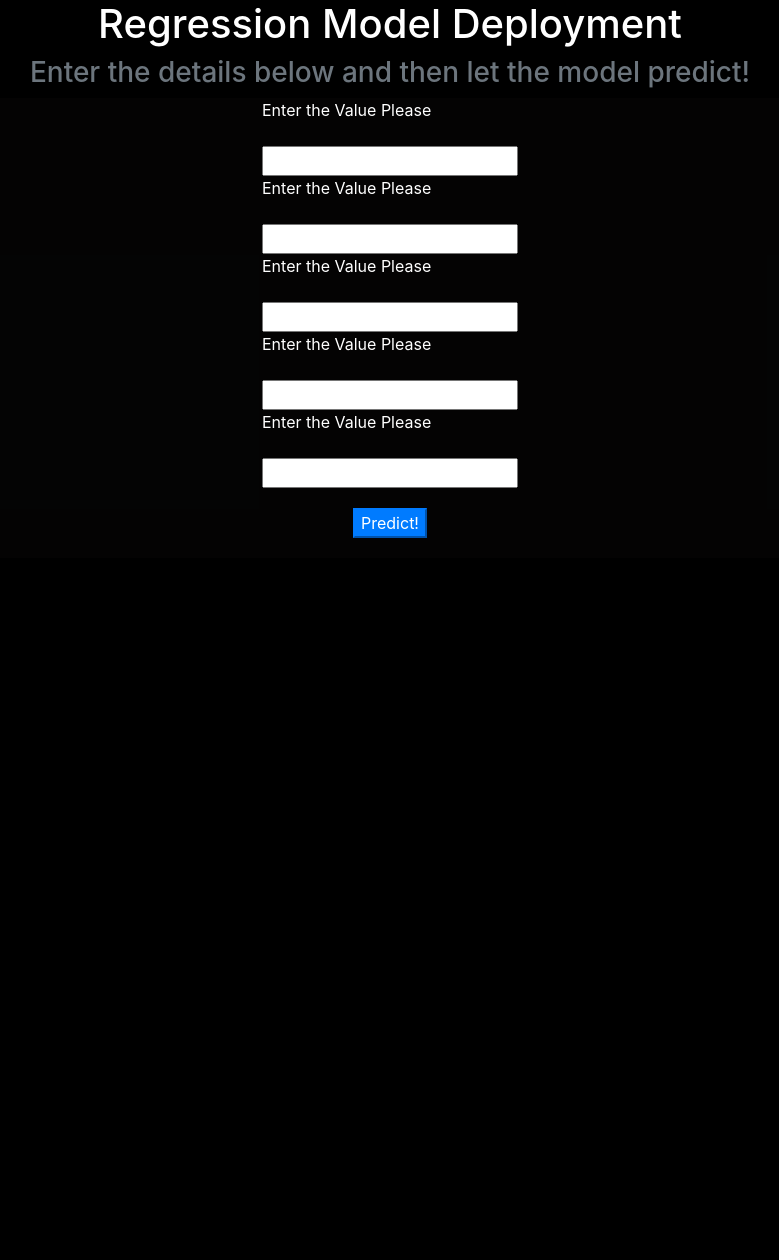
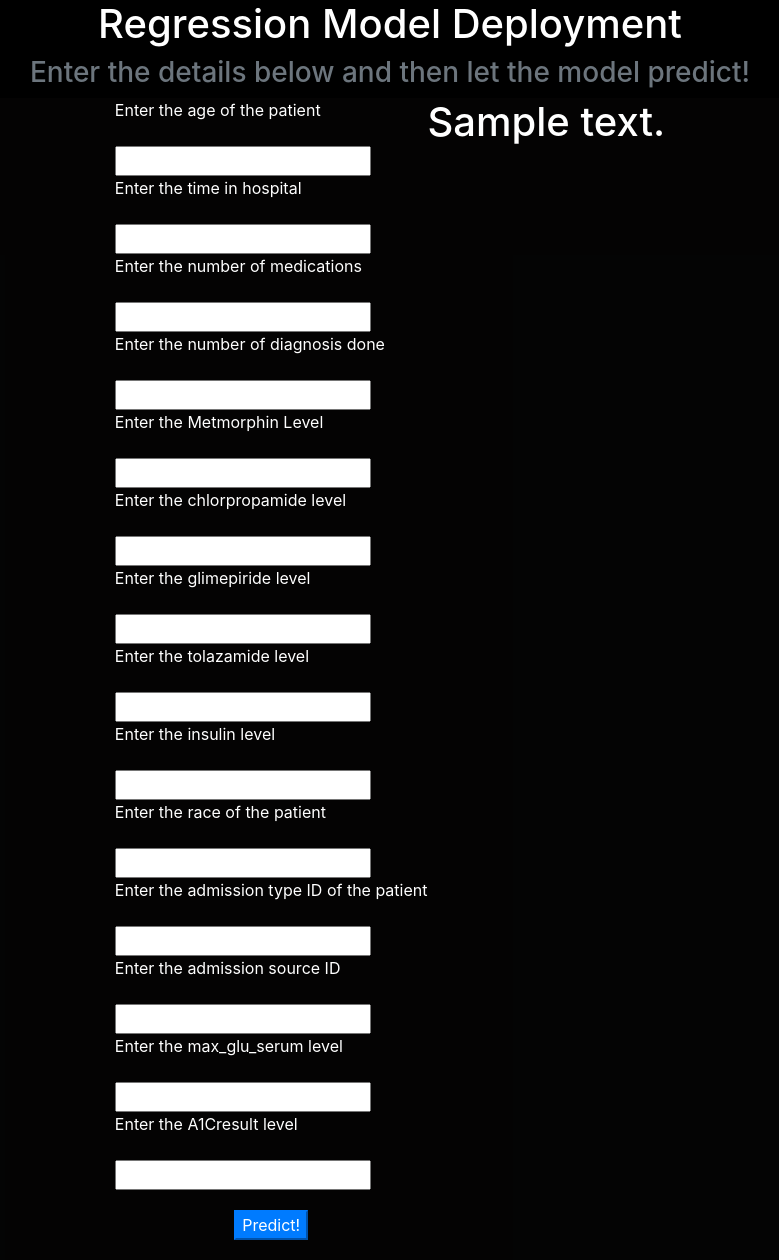
Before and after one commit to Zaid-R98/Hospital_Readmission_Analysis, a Flask app: template templates/regression.html in a window 1280 px wide. Shown: the whole page, without its empty margins (250-1029 px from the left). Before the commit the page ends 538 px from the top, so only its background shows below. Run offline with Flask 2, Linux system fonts and the light colour scheme; the template is opened without the code that fills it: values that come from a table or form of the project are taken from there, most other values are stand-ins (such as "Sample title", 1, 10 or a date in 2020); some libraries are stand-ins or nearby versions.

Commit message:
Working commit

```diff
--- a/app.py
+++ b/app.py
@@ -1,13 +1,51 @@
 from flask import Flask, request, jsonify, render_template
 from forms import PredictForm
+from tensorflow import keras
+import pandas as pd
+import numpy as np
+import joblib
+
 app = Flask(__name__)
 app.config['SECRET_KEY'] = 'thisisjustatest'
 @app.route('/', methods=['GET','POST'])
 def indexfunc():
     form=PredictForm()
-    first=form.first.data
-    print('the value entered was', first)
-    return render_template('regression.html', form=form)
+    model = keras.models.load_model("price_prediction_model.h5")
+    transformer = joblib.load("data_transformer.joblib")
+    prediction_text=' Not Validated Yet..'
+    if form.validate_on_submit():
+        newdict={
+                'age': [str(form.age.data)],
+                'time_in_hospital': [int(form.time_in_hospital.data)],
+                'num_medications': [int(form.num_medications.data)],
+                'number_diagnoses': [int(form.number_diagnoses.data)],
+                'metformin':[str(form.metformin.data)],
+                'chlorpropamide':[str(form.chlorpropamide.data)],
+                'glimepiride':[str(form.glimepiride.data)],
+                'tolazamide':[str(form.tolazamide.data)],
+                'insulin':[str(form.insulin.data)],
+                'race':[str(form.race.data)],
+                'admission_type_id':[int(form.admission_type_id.data)],
+                'admission_source_id':[int(form.admission_source_id.data)],
+                'max_glu_serum':[str(form.max_glu_serum.data)],
+                'A1Cresult':[str(form.A1Cresult.data)]
+            }
+        newds=pd.DataFrame(newdict)
+
+        prediction = model.predict(transformer.transform(newds))
+
+        max_index_col = np.argmax(prediction, axis=1)
+
+        if max_index_col==0:
+            prediction_text=' The Patient will be readmitted > 30 Times '
+
+        if max_index_col==1:
+            prediction_text=' The Patient will be readmitted < 30 Times '
+
+        if max_index_col==2:
+            prediction_text=' The Patient will be not be readmitted '
+
+    return render_template('regression.html', form=form,prediction_text=prediction_text)
 
 if __name__ == "__main__":
     app.run(debug=True)
--- a/forms.py
+++ b/forms.py
@@ -2,24 +2,32 @@ from flask_wtf import FlaskForm
 from wtforms import StringField, PasswordField, SubmitField, BooleanField,ValidationError,SelectField,IntegerField,TextAreaField
 
 class PredictForm(FlaskForm):
-    first=IntegerField('Enter the Value Please')
-    second=IntegerField('Enter the Value Please')
-    third=IntegerField('Enter the Value Please')
-    fourth=IntegerField('Enter the Value Please')
-    fifth=IntegerField('Enter the Value Please')
-    sixth=IntegerField('Enter the Value Please')
-    seventh=IntegerField('Enter the Value Please')
-    eight=IntegerField('Enter the Value Please')
-    nine=IntegerField('Enter the Value Please')
-    ten=IntegerField('Enter the Value Please')
-    eleven=IntegerField('Enter the Value Please')
-    twelve=IntegerField('Enter the Value Please')
-    thirteen=IntegerField('Enter the Value Please')
-    fourteen=IntegerField('Enter the Value Please')
-    fifteen=IntegerField('Enter the Value Please')
-    sixteen=IntegerField('Enter the Value Please')
-    seventeen=IntegerField('Enter the Value Please')
-    eighteen=IntegerField('Enter the Value Please')
-    nineteen=IntegerField('Enter the Value Please')
-    twenty=IntegerField('Enter the Value Please')
-    submit = SubmitField('Predict!')
+    age=StringField(' Enter the age of the patient')
+
+    time_in_hospital=IntegerField('Enter the time in hospital')
+
+    num_medications=IntegerField('Enter the number of medications')
+
+    number_diagnoses=IntegerField('Enter the number of diagnosis done')
+
+    metformin=StringField('Enter the Metmorphin Level')
+
+    chlorpropamide=StringField('Enter the chlorpropamide level')
+
+    glimepiride=StringField('Enter the glimepiride level')
+
+    tolazamide=StringField('Enter the tolazamide level')
+
+    insulin=StringField('Enter the insulin level')
+
+    race=StringField('Enter the race of the patient')
+
+    admission_type_id=IntegerField('Enter the admission type ID of the patient')
+
+    admission_source_id=IntegerField('Enter the admission source ID')
+
+    max_glu_serum=StringField('Enter the max_glu_serum level')
+
+    A1Cresult=StringField('Enter the A1Cresult level')
+
+    submit=SubmitField('Predict!')
--- a/templates/regression.html
+++ b/templates/regression.html
@@ -38,6 +38,12 @@
         background-color: rgba(10, 9, 9, 0.411);
     }
 
+    .prediction
+    {
+        text-align: center;
+        color:white;
+    }
+
     </style>
 </head>
 
@@ -57,19 +63,19 @@
 
 
                                             <div class="form-group whiteclass">
-                                                {{ form.first.label(class="form-control-label") }}
+                                                {{ form.age.label(class="form-control-label") }}
                                             </div>
                                             <div>
-                                                {{ form.first()}}
+                                                {{ form.age()}}
                                             </div>
 
 
 
                                             <div class="form-group whiteclass">
-                                                    {{ form.second.label(class="form-control-label") }}
+                                                    {{ form.time_in_hospital.label(class="form-control-label") }}
                                                 </div>
                                                 <div>
-                                                    {{ form.second}}
+                                                    {{ form.time_in_hospital}}
                                                 </div>
 
 
@@ -77,10 +83,10 @@
 
 
                                                 <div class="form-group whiteclass">
-                                                        {{ form.third.label(class="form-control-label") }}
+                                                        {{ form.num_medications.label(class="form-control-label") }}
                                                     </div>
                                                     <div>
-                                                        {{ form.third}}
+                                                        {{ form.num_medications}}
                                                     </div>
 
 
@@ -88,23 +94,104 @@
 
 
                                                     <div class="form-group whiteclass">
-                                                            {{ form.fourth.label(class="form-control-label") }}
+                                                            {{ form.number_diagnoses.label(class="form-control-label") }}
                                                         </div>
                                                         <div>
-                                                            {{ form.fourth}}
+                                                            {{ form.number_diagnoses}}
                                                         </div>
 
 
 
 
                                                         <div class="form-group whiteclass">
-                                                                {{ form.fifth.label(class="form-control-label") }}
+                                                                {{ form.metformin.label(class="form-control-label") }}
                                                             </div>
                                                             <div>
-                                                                {{ form.fifth}}
+                                                                {{ form.metformin}}
                                                             </div>
 
 
+                                                            <div class="form-group whiteclass">
+                                                                {{ form.chlorpropamide.label(class="form-control-label") }}
+                                                            </div>
+                                                            <div>
+                                                                {{ form.chlorpropamide}}
+                                                            </div>
+
+
+                                                            <div class="form-group whiteclass">
+                                                                {{ form.glimepiride.label(class="form-control-label") }}
+                                                            </div>
+                                                            <div>
+                                                                {{ form.glimepiride}}
+                                                            </div>
+
+
+
+
+                                                            <div class="form-group whiteclass">
+                                                                {{ form.tolazamide.label(class="form-control-label") }}
+                                                            </div>
+                                                            <div>
+                                                                {{ form.tolazamide}}
+                                                            </div>
+
+
+
+
+                                                            <div class="form-group whiteclass">
+                                                                {{ form.insulin.label(class="form-control-label") }}
+                                                            </div>
+                                                            <div>
+                                                                {{ form.insulin}}
+                                                            </div>
+
+
+
+
+
+                                                            <div class="form-group whiteclass">
+                                                                {{ form.race.label(class="form-control-label") }}
+                                                            </div>
+                                                            <div>
+                                                                {{ form.race}}
+                                                            </div>
+
+
+
+
+
+                                                            <div class="form-group whiteclass">
+                                                                {{ form.admission_type_id.label(class="form-control-label") }}
+                                                            </div>
+                                                            <div>
+                                                                {{ form.admission_type_id}}
+                                                            </div>
+
+
+
+                                                            <div class="form-group whiteclass">
+                                                                {{ form.admission_source_id.label(class="form-control-label") }}
+                                                            </div>
+                                                            <div>
+                                                                {{ form.admission_source_id}}
+                                                            </div>
+
+
+                                                            <div class="form-group whiteclass">
+                                                                {{ form.max_glu_serum.label(class="form-control-label") }}
+                                                            </div>
+                                                            <div>
+                                                                {{ form.max_glu_serum}}
+                                                            </div>
+
+
+                                                            <div class="form-group whiteclass">
+                                                                {{ form.A1Cresult.label(class="form-control-label") }}
+                                                            </div>
+                                                            <div>
+                                                                {{ form.A1Cresult}}
+                                                            </div>
 
 
 
@@ -113,6 +200,15 @@
                                             </div>
 
                                         </form>
+                                        <div class='prediction'>
+                                                <h1>
+                                                        {{prediction_text}}
+                                                </h1>
+
+                                            </div>
     </div>
 
+
+
+
 </body>
```
Also changed, not shown: requirements.txt (+13 -81 lines), 2 other files.
